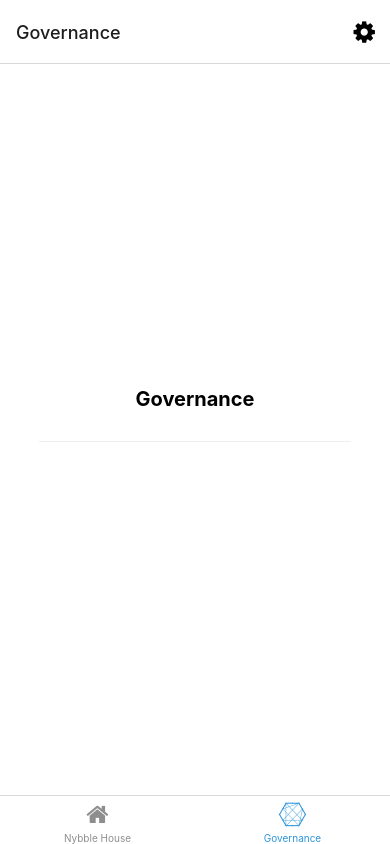
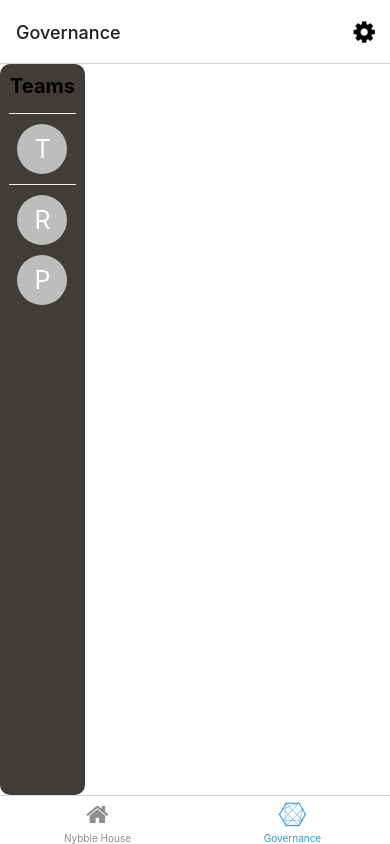
Before and after one commit to Nybble-House/nybble-house-client, a React Native app: screen /Governance in a window 390 px wide. Built offline with nearby package versions, Linux system fonts and the light colour scheme; what expo-linking would draw is missing.

Commit message:
new-component/ListTeams

```diff
--- /dev/null
+++ b/components/ListTeams.tsx
@@ -0,0 +1,90 @@
+import { useState } from 'react'
+import { StyleSheet } from 'react-native'
+import {Avatar} from 'react-native-elements'
+import {View, Text } from './Themed'
+
+export const ListTeams = () => {
+    return (
+        <View style={ styles.container }>
+          <Text style={styles.title}>Teams</Text>
+          <View style={styles.separator} lightColor="#eee" darkColor="rgba(255,255,255,0.1)" />
+          <Avatar
+            activeOpacity={0.2}
+            avatarStyle={{}}
+            containerStyle={styles.avatar}
+            icon={{}}
+            iconStyle={{}}
+            imageProps={{}}
+            onLongPress={() => alert("onLongPress")}
+            onPress={() => alert("onPress")}
+            overlayContainerStyle={{}}
+            placeholderStyle={{}}
+            rounded
+            size="medium"
+            source={{ uri: "" }}
+            title="T"
+            titleStyle={{}}
+          />
+          <View style={styles.separator} lightColor="#eee" darkColor="rgba(255,255,255,0.1)" />
+          <Avatar
+            activeOpacity={0.2}
+            avatarStyle={{}}
+            containerStyle={styles.avatar}
+            icon={{}}
+            iconStyle={{}}
+            imageProps={{}}
+            onLongPress={() => alert("onLongPress")}
+            onPress={() => alert("onPress")}
+            overlayContainerStyle={{}}
+            placeholderStyle={{}}
+            rounded
+            size="medium"
+            source={{ uri: "" }}
+            title="R"
+            titleStyle={{}}
+          />
+          <Avatar
+            activeOpacity={0.2}
+            avatarStyle={{}}
+            containerStyle={styles.avatar}
+            icon={{}}
+            iconStyle={{}}
+            imageProps={{}}
+            onLongPress={() => alert("onLongPress")}
+            onPress={() => alert("onPress")}
+            overlayContainerStyle={{}}
+            placeholderStyle={{}}
+            rounded
+            size="medium"
+            source={{ uri: "" }}
+            title="P"
+            titleStyle={{}}
+          />
+
+        </View>
+    )
+};
+
+const styles = StyleSheet.create({
+  container: {
+    flex: 1,
+    alignItems: 'center',
+    justifyContent: 'flex-start',
+    backgroundColor: '#403d39',
+    borderRadius: 10
+  },
+  title: {
+    fontSize: 20,
+    fontWeight: 'bold',
+    margin: 10
+  },
+  separator: {
+    marginVertical: 5,
+    height: 1,
+    width: '80%',
+  },
+  avatar: {
+    margin: 5,
+    backgroundColor: "#BDBDBD"
+  }
+});
--- a/screens/Governance.tsx
+++ b/screens/Governance.tsx
@@ -1,13 +1,32 @@
 import { StyleSheet } from 'react-native';
+import { Header } from 'react-native-elements'
+import { Text, View } from '../components/Themed';
 
-// import EditScreenInfo from '../components/EditScreenInfo';
-import { Text, View } from '../components/Themed';
+import { ListTeams } from '../components/ListTeams'
 
 export default function Governance() {
   return (
     <View style={styles.container}>
-      <Text style={styles.title}>Governance</Text>
-      <View style={styles.separator} lightColor="#eee" darkColor="rgba(255,255,255,0.1)" />
+      <View>
+        <ListTeams />
+        {/* <Header
+          backgroundColor="transparent"
+          backgroundImageStyle={{}}
+          barStyle="default"
+        centerComponent={ {text: 'MY TITLE', style: { color: '#fff' }} }
+          centerContainerStyle={{flexDirection: 'row'}}
+          containerStyle={{ width: 50 }}
+          leftComponent={{ icon: "menu", color: "#fff" }}
+          leftContainerStyle={{}}
+          // linearGradientProps={{}}
+          placement="left"
+          rightComponent={{}}
+          rightContainerStyle={{}}
+          statusBarProps={{}}
+        /> */}
+      </View>
+      {/* <Text style={styles.title}>Governance</Text> */}
+      {/* <View style={styles.separator} lightColor="#eee" darkColor="rgba(255,255,255,0.1)" /> */}
       {/* <EditScreenInfo path="/screens/Governance.tsx" /> */}
     </View>
   );
@@ -16,8 +35,11 @@ export default function Governance() {
 const styles = StyleSheet.create({
   container: {
     flex: 1,
-    alignItems: 'center',
-    justifyContent: 'center',
+    flexDirection: 'row',
+    // flexWrap: 'wrap',
+    alignItems: 'stretch',
+    alignContent: 'flex-start',
+    justifyContent: 'space-between',
   },
   title: {
     fontSize: 20,
--- a/screens/Properties.tsx
+++ b/screens/Properties.tsx
@@ -1,8 +1,6 @@
 import { useState } from 'react'
 import { StyleSheet, Dimensions, Image, ScrollView } from 'react-native';
 import { Card, SearchBar, AirbnbRating} from 'react-native-elements'
-
-// import EditScreenInfo from '../components/EditScreenInfo';
 import { Text, View } from '../components/Themed';
 
 export default function Properties() {
@@ -45,6 +43,10 @@ export default function Properties() {
 						/>
 					</View>
 					<Card.Divider />
+					<View >
+						<Text>Beautiful Villa House</Text>
+						<Text>Casa Hermosa</Text>
+					</View>
 					<View style={styles.ratings}>
 						<AirbnbRating
 							count={5}
```
